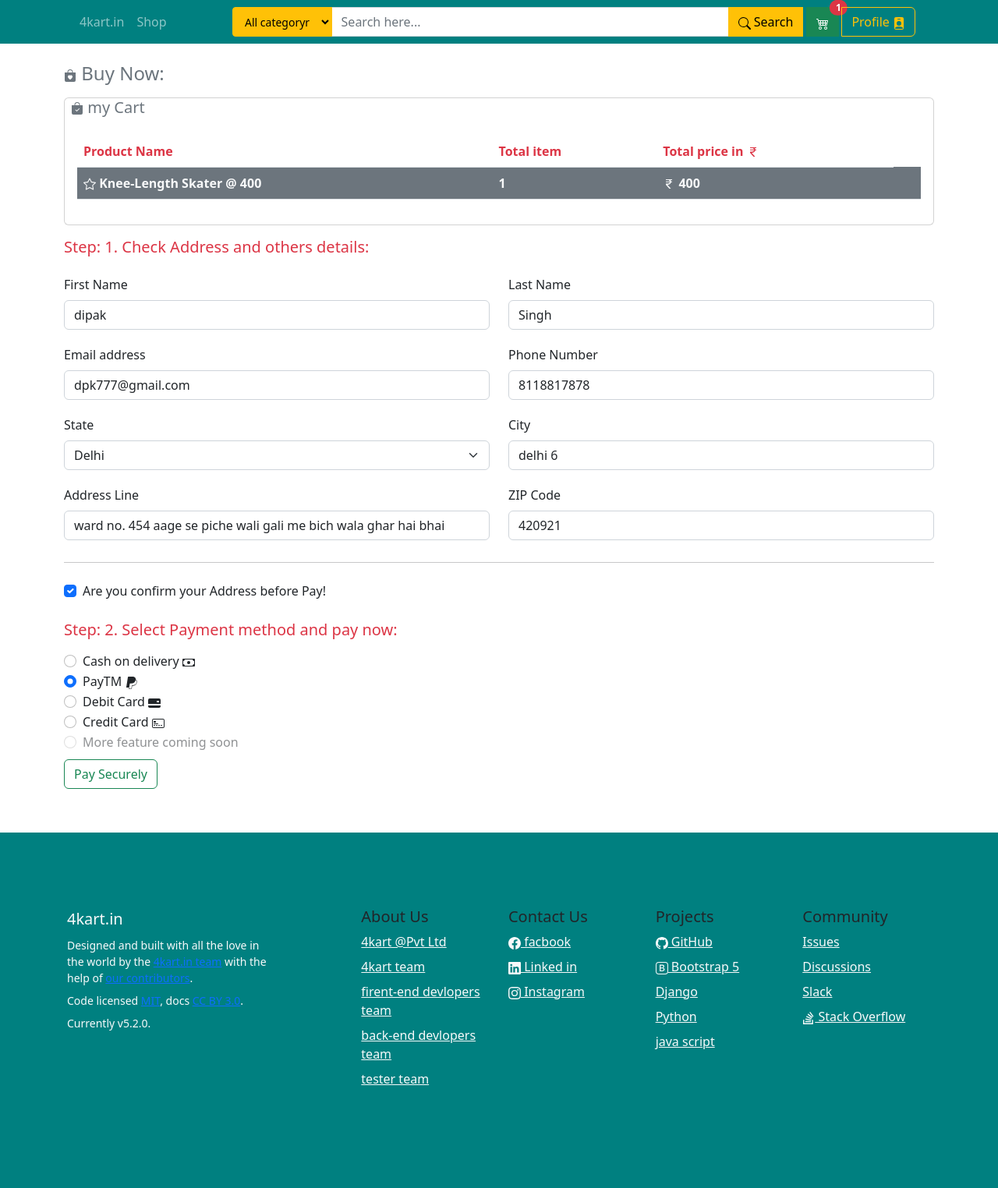
After one commit to dpk17github/E-commerce-site-4kart-, a Django app: page /checkbuy in a window 1280 px wide. The commit adds this page. Shown: the whole page at 78% size. Run offline with Django 4.2, Linux system fonts and the light colour scheme; a user stored in the database is signed in; data comes from the database, SQL or seed files in the repository; both versions use the stored data as it was after the commit; some libraries are stand-ins or nearby versions.

Commit message:
add paytm

```diff
--- a/EcomApp/views.py
+++ b/EcomApp/views.py
@@ -40,7 +40,7 @@ def add_to_cart(request, int):
 
     add_in_cart = cartItems.objects.create(cart = create_cart, product = userproduct)
     add_in_cart.save()
-    messages.success(request,f'{userproduct} add successfully in your cart')
+    messages.success(request,f'{userproduct} added successfully in your cart')
     return redirect('/shop')
 
 
--- a/HomeApp/admin.py
+++ b/HomeApp/admin.py
@@ -1,6 +1,6 @@
 from django.contrib import admin
 
 from HomeApp.models import userAddress
-from .models import userAddress
+from .models import userAddress,order
 # Register your models here.
-admin.site.register(userAddress)
+admin.site.register((userAddress,order))
--- a/HomeApp/urls.py
+++ b/HomeApp/urls.py
@@ -12,4 +12,7 @@ urlpatterns = [
     path('signup',views.signup,name='signup'),
     path('viewcart',views.viewcart,name='viewcart'),
     path('remove_cart/<int>',views.remove_cart,name='remove_cart'),
+    path('checkbuy',views.checkbuy,name='checkbuy'),
+    path('myorder',views.myorder,name='myorder'),
+    path('handlepayment',views.handlepayment,name='handlepayment'),
 ]+ static(settings.STATIC_URL, document_root=settings.STATIC_ROOT)
--- a/HomeApp/views.py
+++ b/HomeApp/views.py
@@ -1,13 +1,17 @@
 import imp
 from itertools import count
+from pickle import NONE
 from unicodedata import category
 from django.shortcuts import render,HttpResponse,redirect
 from EcomApp.models import product,cart,cartItems
-from HomeApp.models import userAddress
+from HomeApp.models import userAddress,order
 from django.contrib import messages
 from django.contrib.auth.models import User
 from django.contrib.auth import login,logout,authenticate
 from django.db.models import Q
+from django.views.decorators.csrf import csrf_exempt
+from payTm import checksum
+MARCHANT_KEY = '9wAdaml3#7w3MGch';
 # Create your views here.
 
 def home(request):
@@ -147,11 +151,11 @@ def profile(request):
         state = request.POST.get('state')
         city = request.POST.get('city')
         address = request.POST.get('address')
+        phone = request.POST.get('phone')
         zip = request.POST.get('zip')
         userid = request.POST.get('userid')
         check = request.POST.get('check','off')
         if check == 'on':
-            print(first_name,last_name,email,username,state,city,address,zip,userid,check)
             myuser = User.objects.get(id=userid)
             myuser.first_name = first_name
             myuser.last_name = last_name
@@ -159,7 +163,7 @@ def profile(request):
             myuser.username = username
             myuser.save()
 
-            useraddress =userAddress(id=userid,user_id=userid,state=state,city=city,address=address,zip=zip)
+            useraddress =userAddress(id=userid,user_id=userid,state=state,city=city,address=address,phone=phone,zip=zip)
             useraddress.save()
             messages.success(request,'Profile updated successfully')
             return redirect('/profile')
@@ -167,13 +171,11 @@ def profile(request):
             messages.error(request,'Profile updated fail.. make sure before submit ')
             return redirect('/profile')
     userdata = userAddress.objects.filter(user=request.user).first()
-    print(userdata)
     context = {'u':userdata}
     return render(request,'profile.html',context)
 
 def viewcart(request):
     allcart = cartItems.objects.filter(cart=request.user.id)
-    print(allcart)
     totalprice = 0
     for item in allcart:
         totalprice =totalprice + item.product.price
@@ -192,3 +194,82 @@ def remove_cart(request, int):
     rm.delete()
     messages.warning(request,f'{thisproduct} Has Been Remover from Cart')
     return redirect('/viewcart')
+
+def checkbuy(request):
+    allcart = cartItems.objects.filter(cart=request.user.id)
+    totalprice = 0
+    for item in allcart:
+        totalprice =totalprice + item.product.price
+    userdata = userAddress.objects.filter(user=request.user).first()
+    cart = ''
+    for cartitem in allcart:
+        cart = cart + '* ' + cartitem.product.product_name + '\n'
+    context={'allcart':allcart,'totalprice':totalprice,'u':userdata, 'cart':cart}
+    return render(request,'buynow.html',context)
+
+def myorder(request):
+    if request.method == 'POST':
+        first_name = request.POST.get('firstname')
+        last_name = request.POST.get('lastname')
+        pro = request.POST.get('allproduct')
+        email = request.POST.get('email')
+        username = request.POST.get('user')
+        phone = request.POST.get('phone')
+        state = request.POST.get('state')
+        city = request.POST.get('city')
+        address = request.POST.get('address')
+        phone = request.POST.get('phone')
+        zip = request.POST.get('zip')
+        amount = request.POST.get('amount')
+        check = request.POST.get('check','off')
+        radio = request.POST.get('exampleRadios','off')
+        buyer = User.objects.get(id=username)
+        if check == 'on':
+            if radio == 'payTM':
+                myorder = order(user=buyer,product=pro,first_name=first_name,last_name=last_name,email=email,phone=phone,
+                state=state,city=city,address=address,zip=zip,amount=amount,payment_method=radio)
+                myorder.save()
+                print(str(myorder.id),myorder.first_name)
+                param_dict={
+                            'MID':'FDxrCj49984261690146',
+                            'ORDER_ID': str(myorder.id),
+                            'TXN_AMOUNT': str(amount),
+                            'CUST_ID': email,
+                            'INDUSTRY_TYPE_ID': 'Retail',
+                            'WEBSITE': 'WEBSTAGING',
+                            'CHANNEL_ID': 'WEB',
+                            'CALLBACK_URL':'http://127.0.0.1:8000/handlepayment',
+                            }
+                param_dict['CHECKSUMHASH'] = checksum.generate_checksum(param_dict, MARCHANT_KEY)
+                return  render(request, 'paytm.html', {'param_dict': param_dict})
+
+                # return HttpResponse(f'hogya bhai {radio} se')
+            elif radio == 'Dcard':
+                myorder = order(user=buyer,product=pro,first_name=first_name,last_name=last_name,email=email,phone=phone,
+                state=state,city=city,address=address,zip=zip,amount=amount,payment_method=radio)
+                myorder.save()
+                return HttpResponse(f'hogya bhai {radio} se')
+            elif radio == 'Ccard':
+                myorder = order(user=buyer,product=pro,first_name=first_name,last_name=last_name,email=email,phone=phone,
+                state=state,city=city,address=address,zip=zip,amount=amount,payment_method=radio)
+                myorder.save()
+                return HttpResponse(f'hogya bhai {radio} se')
+            elif radio == 'cod':
+                myorder = order(user=buyer,product=pro,first_name=first_name,last_name=last_name,email=email,phone=phone,
+                state=state,city=city,address=address,zip=zip,amount=amount,payment_method=radio)
+                myorder.save()
+                return HttpResponse(f'hogya bhai {radio} se')
+            else:
+                pass
+        else:
+            pass
+    return render(request, 'shop/checkout.html')
+
+            # messages.warning(request,'Please confirm your address')
+            # return redirect('/checkbuy')
+    # return HttpResponse('done')
+
+
+@csrf_exempt
+def handlepayment(request):
+    return HttpResponse('hogta done')
--- /dev/null
+++ b/templates/buynow.html
@@ -0,0 +1,173 @@
+{% extends 'base.html' %}
+{% load static %}
+{% block title %}Check details and Buy{% endblock title %}
+{% block shop %}{% endblock shop %}
+{% block count %}{{u.cart_count}}{% endblock count %}
+{% block body %}
+<div class="container my-4">
+    <h4 class="text-secondary">
+    <svg xmlns="http://www.w3.org/2000/svg" width="16" height="16" fill="currentColor" class="bi bi-bag-heart-fill" viewBox="0 0 16 16">
+      <path d="M11.5 4v-.5a3.5 3.5 0 1 0-7 0V4H1v10a2 2 0 0 0 2 2h10a2 2 0 0 0 2-2V4h-3.5ZM8 1a2.5 2.5 0 0 1 2.5 2.5V4h-5v-.5A2.5 2.5 0 0 1 8 1Zm0 6.993c1.664-1.711 5.825 1.283 0 5.132-5.825-3.85-1.664-6.843 0-5.132Z"/>
+    </svg> Buy Now:</h4>
+    <div class="card my-3 text-secondary">
+        <h5 class="cart mx-2"><svg xmlns="http://www.w3.org/2000/svg" width="16" height="16" fill="currentColor" class="bi bi-bag-check-fill" viewBox="0 0 16 16">
+            <path fill-rule="evenodd" d="M10.5 3.5a2.5 2.5 0 0 0-5 0V4h5v-.5zm1 0V4H15v10a2 2 0 0 1-2 2H3a2 2 0 0 1-2-2V4h3.5v-.5a3.5 3.5 0 1 1 7 0zm-.646 5.354a.5.5 0 0 0-.708-.708L7.5 10.793 6.354 9.646a.5.5 0 1 0-.708.708l1.5 1.5a.5.5 0 0 0 .708 0l3-3z"/>
+          </svg> my Cart</h5>
+        <div class="card-body">
+            <table class="table">
+                <thead>
+                  <tr class="text-danger">
+                      <th scope="col">Product Name</th>
+                      <th scope="col">Total item</th>
+                    <th scope="col">Total price in <svg xmlns="http://www.w3.org/2000/svg" width="16" height="16" fill="currentColor" class="bi bi-currency-rupee" viewBox="0 0 16 16">
+                        <path d="M4 3.06h2.726c1.22 0 2.12.575 2.325 1.724H4v1.051h5.051C8.855 7.001 8 7.558 6.788 7.558H4v1.317L8.437 14h2.11L6.095 8.884h.855c2.316-.018 3.465-1.476 3.688-3.049H12V4.784h-1.345c-.08-.778-.357-1.335-.793-1.732H12V2H4v1.06Z"/>
+                      </svg>
+                    </th>
+                  </tr>
+                </thead>
+                <tbody>
+                    <tr class="bg-secondary">
+                        <td>
+                            {% for cart in allcart %}
+                            <b class="text-light"><svg xmlns="http://www.w3.org/2000/svg" width="16" height="16" fill="currentColor" class="bi bi-star" viewBox="0 0 16 16">
+                                <path d="M2.866 14.85c-.078.444.36.791.746.593l4.39-2.256 4.389 2.256c.386.198.824-.149.746-.592l-.83-4.73 3.522-3.356c.33-.314.16-.888-.282-.95l-4.898-.696L8.465.792a.513.513 0 0 0-.927 0L5.354 5.12l-4.898.696c-.441.062-.612.636-.283.95l3.523 3.356-.83 4.73zm4.905-2.767-3.686 1.894.694-3.957a.565.565 0 0 0-.163-.505L1.71 6.745l4.052-.576a.525.525 0 0 0 .393-.288L8 2.223l1.847 3.658a.525.525 0 0 0 .393.288l4.052.575-2.906 2.77a.565.565 0 0 0-.163.506l.694 3.957-3.686-1.894a.503.503 0 0 0-.461 0z"/>
+                            </svg> {{cart.product.product_name}} @ {{cart.product.price}}</b><br>
+                            {% endfor %}
+                        </td>
+                        <th scope="row"><b class="text-light">{{allcart.count}}</b></th>
+                        <td>
+                            <b class="text-light"><svg xmlns="http://www.w3.org/2000/svg" width="16" height="16" fill="currentColor" class="bi bi-currency-rupee" viewBox="0 0 16 16">
+                                <path d="M4 3.06h2.726c1.22 0 2.12.575 2.325 1.724H4v1.051h5.051C8.855 7.001 8 7.558 6.788 7.558H4v1.317L8.437 14h2.11L6.095 8.884h.855c2.316-.018 3.465-1.476 3.688-3.049H12V4.784h-1.345c-.08-.778-.357-1.335-.793-1.732H12V2H4v1.06Z"/>
+                                </svg> {{totalprice}}
+                            </b>
+                        </td>
+                        <td></td>
+                    </tr>
+                </tbody>
+              </table>
+        </div>
+        </div>
+    <h5 class="text-danger">Step: 1.  Check Address and others details:</h5>
+    <form action="/myorder" method="post">
+        {% csrf_token %}
+        <div class="row my-4">
+            <div class="col-sm-6">
+                <div class="mb-3 pb-1">
+                    <label class="form-label px-0" for="account-fn">First Name</label>
+                    <input class="form-control" type="text" id="account-fn" value="{{user.first_name}}" name="firstname" placeholder="Enter firstname">
+                </div>
+            </div>
+            <div class="col-sm-6">
+                <div class="mb-3 pb-1">
+                    <label class="form-label px-0" for="account-ln">Last Name</label>
+                    <input class="form-control" type="text" id="account-ln" value="{{user.last_name}}" name="lastname" placeholder="Enter lastname">
+                </div>
+            </div>
+            <div class="col-sm-6">
+                <div class="mb-3 pb-1">
+                    <label class="form-label px-0" for="account-email">Email address</label>
+                    <input class="form-control" type="text" id="account-email" value="{{user.email}}" name="email" placeholder="Enter email">
+                </div>
+            </div>
+            <div class="col-sm-6">
+                <div class="mb-3 pb-1">
+                    <label class="form-label px-0" for="account-username">Phone Number</label>
+                    <input class="form-control" type="number" id="account-username" value="{{u.phone}}" name="phone" placeholder="Enter phone number">
+                </div>
+            </div>
+            <div class="col-sm-6">
+                <div class="mb-3 pb-1">
+                    <label class="form-label px-0" for="account-country">State</label>
+                    <select class="form-select" name="state">
+                        <option value="{{u.state}}" selected="">{{u.state}}</option>
+                        <option value="">Select country</option>
+                        <option value="Haryana">Haryana</option>
+                        <option value="Punjab">Punjab</option>
+                        <option value="Rajasthan">Rajasthan</option>
+                        <option value="Delhi">Delhi</option>
+                        <option value="UP">UP</option>
+                        <option value="MP">MP</option>
+                        <option value="Bihar">Bihar</option>
+                        <option value="Gujrat">Gujrat</option>
+                        <option value="Mumbai">Mumbai</option>
+                    </select>
+                </div>
+            </div>
+            <div class="col-sm-6">
+                <div class="mb-3 pb-1">
+                    <label class="form-label px-0" for="account-city">City</label>
+                    <input class="form-control" type="text" id="account-city" value="{{u.city}}" name="city" placeholder="Enter city">
+                </div>
+            </div>
+            <div class="col-sm-6">
+                <div class="mb-3 pb-1">
+                    <label class="form-label px-0" for="account-address">Address Line</label>
+                    <input class="form-control" type="text" id="account-address" value="{{u.address}}" name="address" placeholder="Enter address">
+                </div>
+            </div>
+            <div class="col-sm-6">
+                <div class="mb-3 pb-1">
+                    <label class="form-label px-0" for="account-zip">ZIP Code</label>
+                    <input class="form-control" type="text" id="account-zip" value="{{u.zip}}" name="zip" placeholder="Enter zip code">
+                </div>
+            </div>
+            <div class="col-12">
+            <hr class="mt-2 mb-4">
+                <div class="d-flex flex-wrap justify-content-between align-items-center">
+                    <div class="form-check d-block">
+                        <input class="form-check-input" type="checkbox" id="show-email" checked="" name="check">
+                        <label class="form-check-label" for="show-email">Are you confirm your Address before Pay!</label>
+                    </div>
+                </div>
+            </div>
+        </div>
+        <h5 class="text-danger">Step: 2.  Select Payment method and pay now:</h5>
+        <div class="form-check mt-3">
+            <input class="form-check-input" type="radio" name="exampleRadios" id="exampleRadios1" value="cod" checked>
+            <label class="form-check-label" for="exampleRadios1">
+              Cash on delivery <svg xmlns="http://www.w3.org/2000/svg" width="16" height="16" fill="currentColor" class="bi bi-cash" viewBox="0 0 16 16">
+                <path d="M8 10a2 2 0 1 0 0-4 2 2 0 0 0 0 4z"/>
+                <path d="M0 4a1 1 0 0 1 1-1h14a1 1 0 0 1 1 1v8a1 1 0 0 1-1 1H1a1 1 0 0 1-1-1V4zm3 0a2 2 0 0 1-2 2v4a2 2 0 0 1 2 2h10a2 2 0 0 1 2-2V6a2 2 0 0 1-2-2H3z"/>
+              </svg>
+            </label>
+          </div>
+        <div class="form-check">
+            <input class="form-check-input" type="radio" name="exampleRadios" id="exampleRadios1" value="payTM" checked>
+            <label class="form-check-label" for="exampleRadios1">
+              PayTM <svg xmlns="http://www.w3.org/2000/svg" width="16" height="16" fill="currentColor" class="bi bi-paypal" viewBox="0 0 16 16">
+                <path d="M14.06 3.713c.12-1.071-.093-1.832-.702-2.526C12.628.356 11.312 0 9.626 0H4.734a.7.7 0 0 0-.691.59L2.005 13.509a.42.42 0 0 0 .415.486h2.756l-.202 1.28a.628.628 0 0 0 .62.726H8.14c.429 0 .793-.31.862-.731l.025-.13.48-3.043.03-.164.001-.007a.351.351 0 0 1 .348-.297h.38c1.266 0 2.425-.256 3.345-.91.379-.27.712-.603.993-1.005a4.942 4.942 0 0 0 .88-2.195c.242-1.246.13-2.356-.57-3.154a2.687 2.687 0 0 0-.76-.59l-.094-.061ZM6.543 8.82a.695.695 0 0 1 .321-.079H8.3c2.82 0 5.027-1.144 5.672-4.456l.003-.016c.217.124.4.27.548.438.546.623.679 1.535.45 2.71-.272 1.397-.866 2.307-1.663 2.874-.802.57-1.842.815-3.043.815h-.38a.873.873 0 0 0-.863.734l-.03.164-.48 3.043-.024.13-.001.004a.352.352 0 0 1-.348.296H5.595a.106.106 0 0 1-.105-.123l.208-1.32.845-5.214Z"/>
+              </svg>
+            </label>
+          </div>
+          <div class="form-check">
+            <input class="form-check-input" type="radio" name="exampleRadios" id="exampleRadios2" value="Dcard">
+            <label class="form-check-label" for="exampleRadios2">
+              Debit Card <svg xmlns="http://www.w3.org/2000/svg" width="16" height="16" fill="currentColor" class="bi bi-credit-card-2-back-fill" viewBox="0 0 16 16">
+                <path d="M0 4a2 2 0 0 1 2-2h12a2 2 0 0 1 2 2v5H0V4zm11.5 1a.5.5 0 0 0-.5.5v1a.5.5 0 0 0 .5.5h2a.5.5 0 0 0 .5-.5v-1a.5.5 0 0 0-.5-.5h-2zM0 11v1a2 2 0 0 0 2 2h12a2 2 0 0 0 2-2v-1H0z"/>
+              </svg>
+            </label>
+          </div>
+          <div class="form-check">
+            <input class="form-check-input" type="radio" name="exampleRadios" id="exampleRadios3" value="Ccard">
+            <label class="form-check-label" for="exampleRadios2">
+              Credit Card <svg xmlns="http://www.w3.org/2000/svg" width="16" height="16" fill="currentColor" class="bi bi-credit-card-2-front" viewBox="0 0 16 16">
+                <path d="M14 3a1 1 0 0 1 1 1v8a1 1 0 0 1-1 1H2a1 1 0 0 1-1-1V4a1 1 0 0 1 1-1h12zM2 2a2 2 0 0 0-2 2v8a2 2 0 0 0 2 2h12a2 2 0 0 0 2-2V4a2 2 0 0 0-2-2H2z"/>
+                <path d="M2 5.5a.5.5 0 0 1 .5-.5h2a.5.5 0 0 1 .5.5v1a.5.5 0 0 1-.5.5h-2a.5.5 0 0 1-.5-.5v-1zm0 3a.5.5 0 0 1 .5-.5h5a.5.5 0 0 1 0 1h-5a.5.5 0 0 1-.5-.5zm0 2a.5.5 0 0 1 .5-.5h1a.5.5 0 0 1 0 1h-1a.5.5 0 0 1-.5-.5zm3 0a.5.5 0 0 1 .5-.5h1a.5.5 0 0 1 0 1h-1a.5.5 0 0 1-.5-.5zm3 0a.5.5 0 0 1 .5-.5h1a.5.5 0 0 1 0 1h-1a.5.5 0 0 1-.5-.5zm3 0a.5.5 0 0 1 .5-.5h1a.5.5 0 0 1 0 1h-1a.5.5 0 0 1-.5-.5z"/>
+              </svg>
+            </label>
+          </div>
+          <div class="form-check">
+            <input class="form-check-input" type="radio" name="exampleRadios" id="exampleRadios3" value="option3" disabled>
+            <label class="form-check-label" for="exampleRadios3">
+              More feature coming soon
+            </label>
+          </div>
+          {% comment %} hidden tages {% endcomment %}
+          <input type="hidden" name="user" value="{{request.user.id}}">
+          <input type="hidden" name="amount" value="{{totalprice}}">
+          <input type="hidden" name="allproduct" value="{{cart}}">
+          {% comment %} '''' {% endcomment %}
+          <button type="sumbit" class="btn btn-outline-success my-2">Pay Securely </button>
+    </form>
+</div>
+{% endblock body %}
--- a/templates/profile.html
+++ b/templates/profile.html
@@ -87,7 +87,11 @@
               <input class="form-control" type="text" id="account-address" value="{{u.address}}" name="address">
             </div>
           </div>
-          <div class="col-sm-6">
+          <div class="col-sm-4">
+            <label class="form-label px-0" for="account-username">Phone Number</label>
+            <input class="form-control" type="number" id="account-username" value="{{u.phone}}" name="phone" placeholder="Enter phone number">
+        </div>
+          <div class="col-sm-2">
             <div class="mb-3 pb-1">
               <label class="form-label px-0" for="account-zip">ZIP Code</label>
               <input class="form-control" type="text" id="account-zip" value="{{u.zip}}" name="zip">
```
Also changed, not shown: HomeApp/models.py (+19 -0 lines), payTm/checksum.py (added, +137 -0 lines), templates/cart.html (+9 -4 lines), templates/paytm.html (added, +29 -0 lines), HomeApp/migrations/0004_useraddress_phone.py (added), HomeApp/migrations/0005_order.py (added), HomeApp/migrations/0006_order_amount_order_payment_method.py (added), db.sqlite3.
